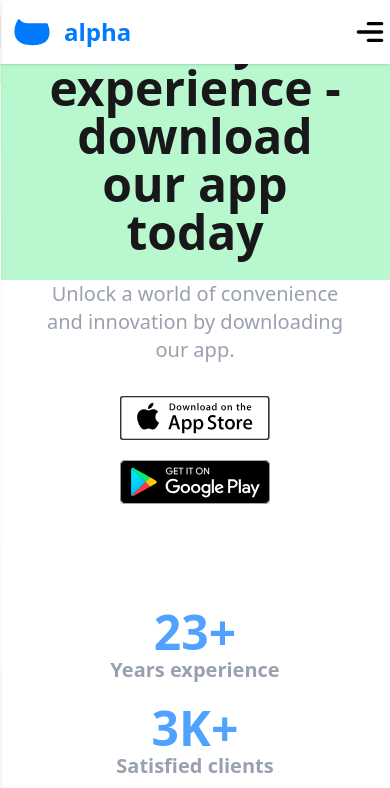
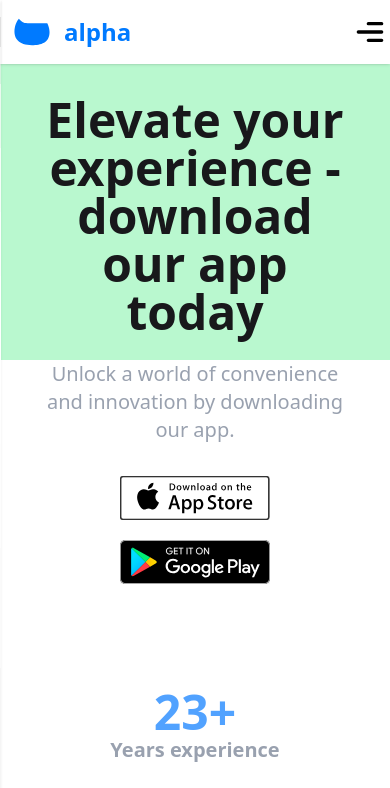
Before and after one commit to moshfequrrahman57/alpha, a Next.js app: page / in a window 390 px wide. Shown: the top 788 px of the page. Built offline with nearby package versions, Linux system fonts and the light colour scheme.

Commit message:
intersect title

```diff
--- a/components/HeroSection.jsx
+++ b/components/HeroSection.jsx
@@ -39,7 +39,7 @@ const HeroSection = () => {
     return (
         <div  >
             <div id='top_title' className='animation_before'>
-                 <h1 className=' px-10 py-20 pb-6 font-bold
+                 <h1 className=' px-10 py-20 pt-40 pb-6 font-bold
            text-5xl md:px-30 md:pt-50 md:pb-8 md:font-extrabold text-center bg-green-200 '>Elevate your experience -<br/> download our app today</h1>
            <h5 className='px-9 md:px-20
            text-center text-xl font-medium text-gray-400'>Unlock a world of convenience and innovation by downloading our app.</h5>
--- a/components/HeroSectionMobile.jsx
+++ b/components/HeroSectionMobile.jsx
@@ -1,9 +1,20 @@
-import React from 'react';
+'use client'
+import React, { useEffect } from 'react';
 import Image from 'next/image';
 
 const HeroSectionMobile = () => {
+
+    // useEffect(()=>{
+    //     (
+    //         ()=>{
+
+
+    //         }
+    //     )()
+    // },[])
+
     return (
-        <div className='flex flex-col gap-y-5 md:flex-row items-center justify-center md:mx-20 my-10'>
+        <div id='top_mobile' className='flex flex-col gap-y-5 md:flex-row items-center justify-center md:mx-20 my-10'>
 
             <div className='flex flex-col md:gap-y-40 mx-8 gap-y-5'>
              <div className='flex flex-col items-center justify-center'>
```
